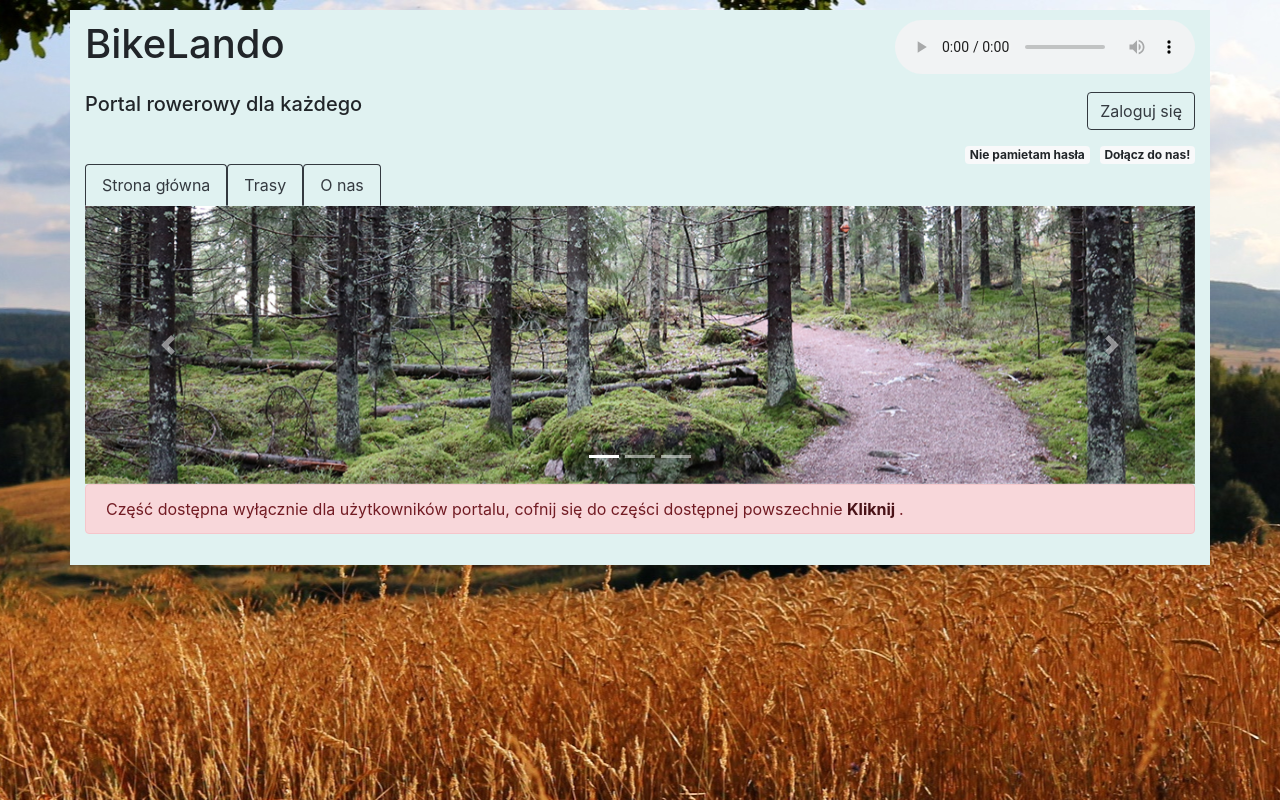
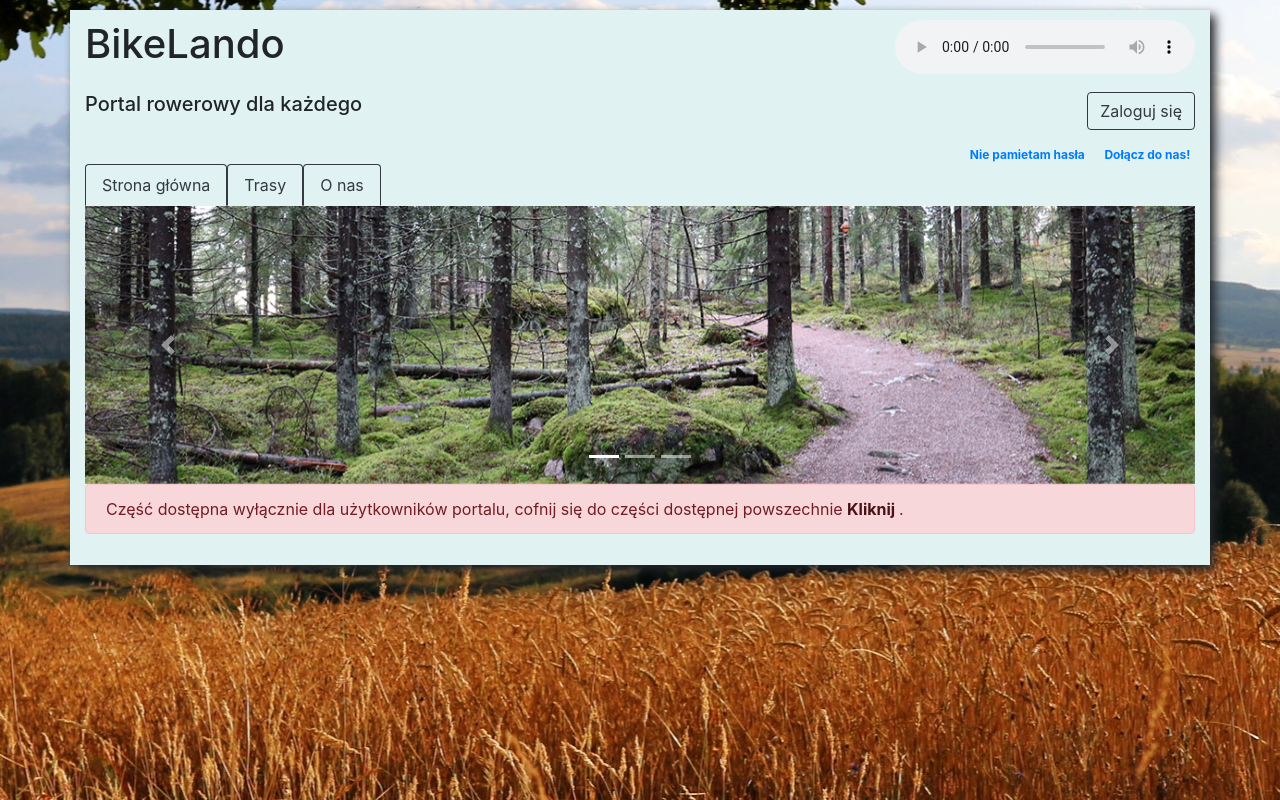
Before and after one commit to BikeLando/BikeLando, a Symfony app: template templates/account/index.html.twig in a window 1280 px wide. Run offline with Twig, Linux system fonts and the light colour scheme; the template is opened without the code that fills it: most values are stand-ins (such as "Sample title", 1, 10 or a date in 2020); some libraries are stand-ins or nearby versions.

Commit message:
MWieteska i ARawicz i - update

```diff
--- a/templates/base.html.twig
+++ b/templates/base.html.twig
@@ -49,7 +49,7 @@
 <script src="{{ asset('https://cdnjs.cloudflare.com/ajax/libs/popper.js/1.12.9/umd/popper.min.js') }}" integrity="sha384-ApNbgh9B+Y1QKtv3Rn7W3mgPxhU9K/ScQsAP7hUibX39j7fakFPskvXusvfa0b4Q" crossorigin="anonymous"></script>
 <script src="{{ asset('https://maxcdn.bootstrapcdn.com/bootstrap/4.0.0/js/bootstrap.min.js') }}" integrity="sha384-JZR6Spejh4U02d8jOt6vLEHfe/JQGiRRSQQxSfFWpi1MquVdAyjUar5+76PVCmYl" crossorigin="anonymous"></script>
 <!-- Główny kontener -->
-<div class="container">
+<div class="container" style="box-shadow: 5px 5px 10px">
     <!-- Tytuł -->
     {% for flashMessage in app.session.flashbag.get('notice') %}
         <div class="alert alert-success">
@@ -75,7 +75,7 @@
             {% if app.user %}
             <div class="mb-3" style="float: right">
                 Zalogowany jako {{ app.user.username }},
-                <a href="{{ path('app_logout') }}" class="badge badge-light" style="float: right; margin-left: 10px">Wyloguj</a>
+                <a href="{{ path('app_logout') }}" class="badge badge-link" style="float: right; margin-left: 10px">Wyloguj</a>
             </div>
         </div>
         {% endif %}
@@ -91,8 +91,8 @@
     <!-- Rejestracja i nowe hasło-->
     <div class="row">
         <div class="col">
-            <a href="{{ path('app_register')}}" class="badge badge-light" style="float: right; margin-left: 10px">Dołącz do nas!</a>
-            <a href="{{ path('reset')}}" class="badge badge-light" style="float: right">Nie pamietam hasła</a>
+            <a href="{{ path('app_register')}}" class="badge badge-link" style="float: right; margin-left: 10px">Dołącz do nas!</a>
+            <a href="{{ path('reset')}}" class="badge badge-link" style="float: right">Nie pamietam hasła</a>
         </div>
     </div>
     {% endif %}
```
Also changed, not shown: 3 other files.
